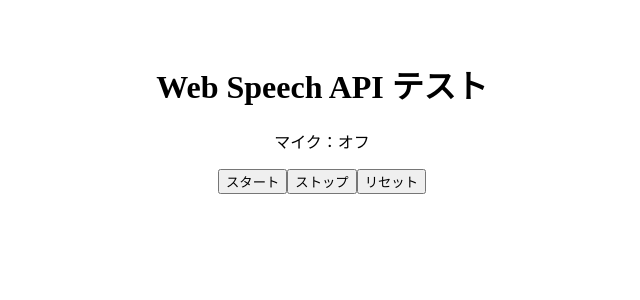
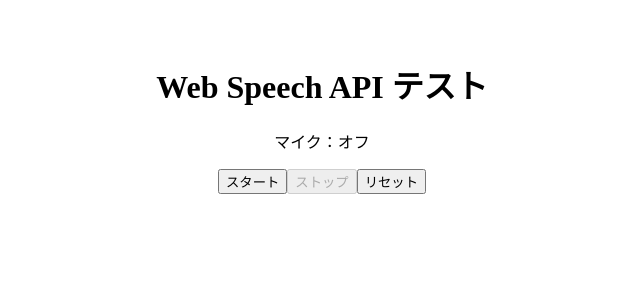
Before and after one commit to r-kataoka11/web-speech-test, a React (Vite) app: page / in a window 1280 px wide. Shown: the top 300 px of the page, without its empty margins (318-958 px from the left). Built offline with nearby package versions, Linux system fonts and the light colour scheme.

Commit message:
💄 ボタンの状況がわかるようにした

```diff
--- a/src/App.tsx
+++ b/src/App.tsx
@@ -11,8 +11,6 @@ const App = () => {
     resetTranscript,
     browserSupportsSpeechRecognition,
   } = useSpeechRecognition()
-
-  console.log(browserSupportsSpeechRecognition)
 
   if (!browserSupportsSpeechRecognition) {
     return (
@@ -28,10 +26,16 @@ const App = () => {
       <h1>Web Speech API テスト</h1>
       <p>マイク：{listening ? 'オン' : 'オフ'}</p>
       <p>
-        <button onClick={() => SpeechRecognition.startListening()}>
+        <button
+          onClick={() => SpeechRecognition.startListening()}
+          disabled={listening}
+        >
           スタート
         </button>
-        <button onClick={() => SpeechRecognition.stopListening()}>
+        <button
+          onClick={() => SpeechRecognition.stopListening()}
+          disabled={!listening}
+        >
           ストップ
         </button>
         <button onClick={resetTranscript}>リセット</button>
```
